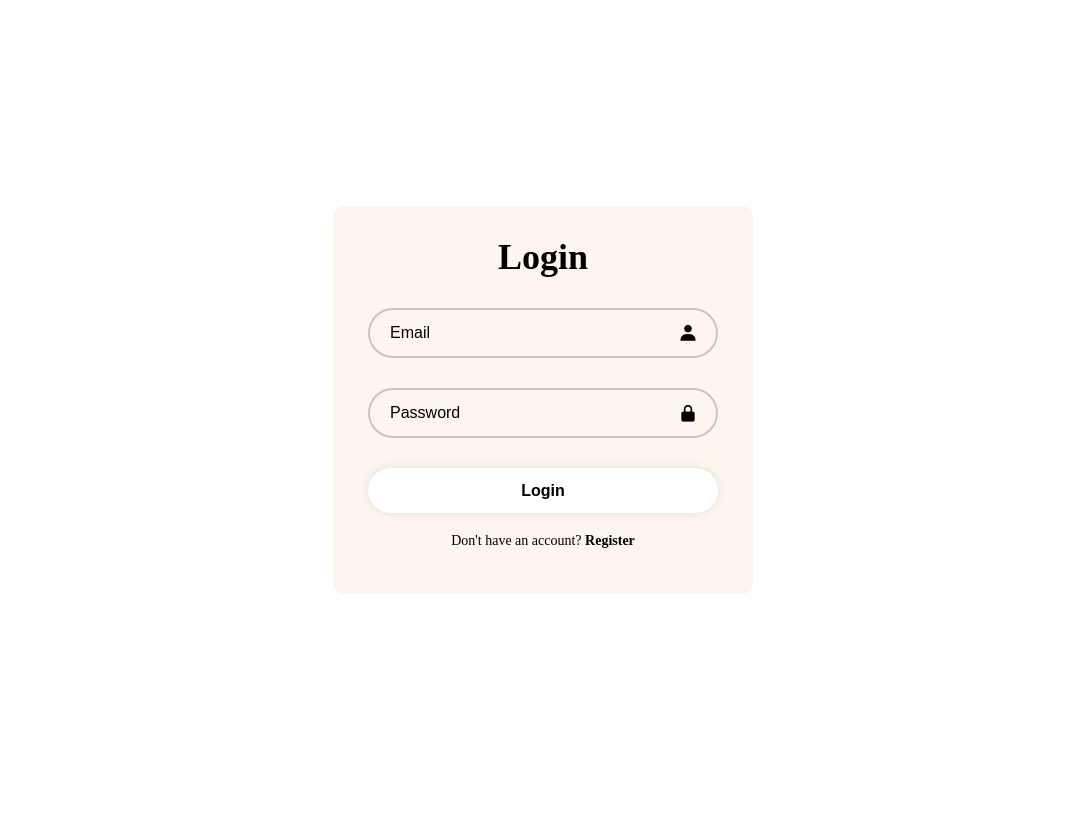
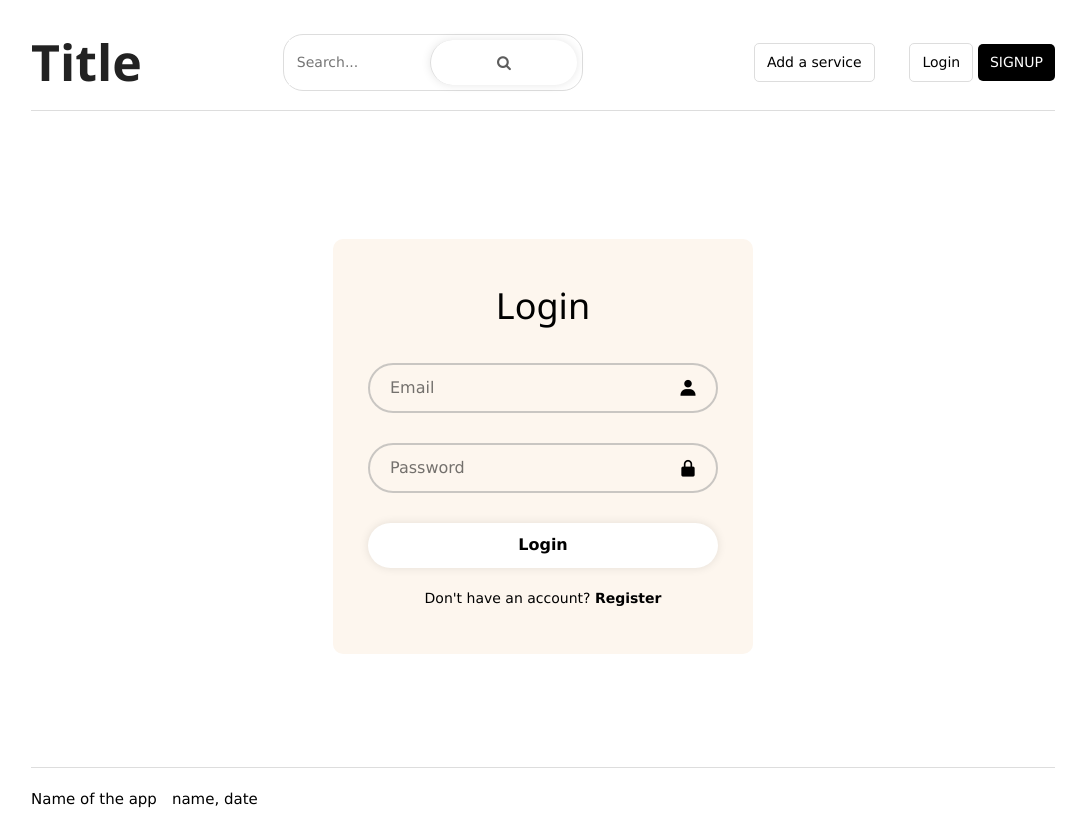
Before and after one commit to jcovaa/LTW-project, a PHP site: page /login.php in a window 1280 px wide. Shown: the whole page, without its empty margins (97-1183 px from the left). Before the commit the page ends 594 px from the top, so only its background shows below. Run offline with PHP 8.4, Linux system fonts and the light colour scheme.

Commit message:
Better login and register page

```diff
--- a/css/login.css
+++ b/css/login.css
@@ -9,14 +9,20 @@
 /* general styles */
 body {
    display: flex;
-   justify-content: center;
-   align-items: center;
+   flex-direction: column;
 
    min-height: 100vh;
 }
 
 /* form general styles */
-body > form {
+body > main {
+   margin: auto 0;
+   display: flex;
+   justify-content: center;
+   align-items: center;
+}
+
+main > form {
    width: 420px;
 
    background-color: #fdf6ee;
--- a/css/styles.css
+++ b/css/styles.css
@@ -280,6 +280,10 @@ body > footer {
    align-items: center;
 }
 
+body > footer > p {
+   margin-top: 1em;
+}
+
 body > footer :last-child {
    padding-left: 1em;
 }
--- a/login.php
+++ b/login.php
@@ -4,13 +4,28 @@
       <meta charset="UTF-8">
       <meta name="viewport" content="width=device-width, initial-scale=1.0">
       <link href='https://unpkg.com/boxicons@2.1.4/css/boxicons.min.css' rel='stylesheet'>
+      <link rel="stylesheet" href="https://www.w3schools.com/w3css/5/w3.css">
+      <link rel="stylesheet" href="https://cdnjs.cloudflare.com/ajax/libs/font-awesome/4.7.0/css/font-awesome.min.css">
       <link rel="stylesheet" href="css/login.css">
+      <link rel="stylesheet" href="css/styles.css">
       <title>Login</title>
    </head>
-   <!--
-   Create an header to make the page look more complete
--->
    <body>
+      <header>
+         <h1 id="logo"><a href="index.php">Title</a></h1>
+         <form class="search_bar" action="search.php" method="get">
+            <input type="text" name="query" placeholder="Search...">
+            <button class="fa fa-search" type="submit"></button>
+         </form>
+         <nav id="nav_menu">
+            <ul>
+               <li><button onclick="window.location.href='add_service.php'">Add a service</button></li>
+               <li><button onclick="window.location.href='login.php'">Login</button></li>
+               <li><button onclick="window.location.href='register.php'">SIGNUP</button></li>
+            </ul>
+         </nav>
+      </header>
+      <main>
       <form action="">
          <h1>Login</h1>
          <div class="input_box">
@@ -26,8 +41,10 @@
             <p>Don't have an account? <a href="register.php">Register</a></p>
          </div>
       </form>
-      <!--
-      create a footer to make the page look more complete
--->
+      </main>
+      <footer>
+         <p>Name of the app</p>
+         <p>name, date</p>
+      </footer>
    </body>
 </html>
--- a/templates/common_main_pages.php
+++ b/templates/common_main_pages.php
@@ -12,7 +12,7 @@ declare(strict_types=1);
          <meta name="viewport" content="width=device-width, initial-scale=1.0">
          <link rel="stylesheet" href="https://www.w3schools.com/w3css/5/w3.css">
          <link rel="stylesheet" href="https://cdnjs.cloudflare.com/ajax/libs/font-awesome/4.7.0/css/font-awesome.min.css">
-         <link rel="stylesheet" href="styles.css">
+         <link rel="stylesheet" href="css/styles.css">
          <title><?php $title ?></title>
       </head>
       <body>
```
Also changed, not shown: register.php (+23 -0 lines), templates/common_login_pages.php (+26 -8 lines).
